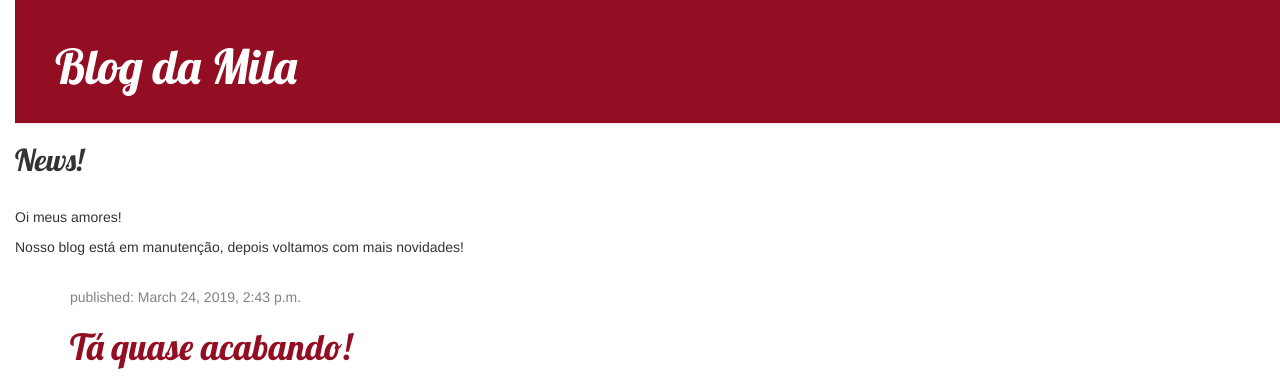
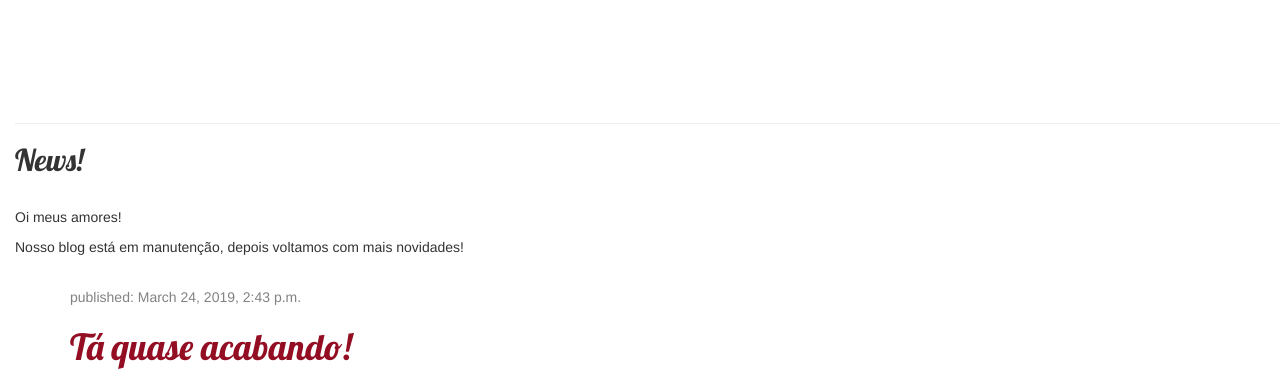
Before and after one commit to milenalinsb/my-first-blog, a Django app: page / in a window 1280 px wide. Shown: the top 376 px of the page. Run offline with Django 3.2, Linux system fonts and the light colour scheme; data comes from the database, SQL or seed files in the repository; some libraries are stand-ins or nearby versions.

Commit message:
mudando geral

```diff
--- a/blogger/static/css/blog.css
+++ b/blogger/static/css/blog.css
@@ -6,7 +6,7 @@
     padding-left: 15px;
 }
 .page-header {
-    background-color: #940E23;
+    background-color: #ffffff;
     margin-top: 0;
     padding: 20px 20px 20px 40px;
 }
```
